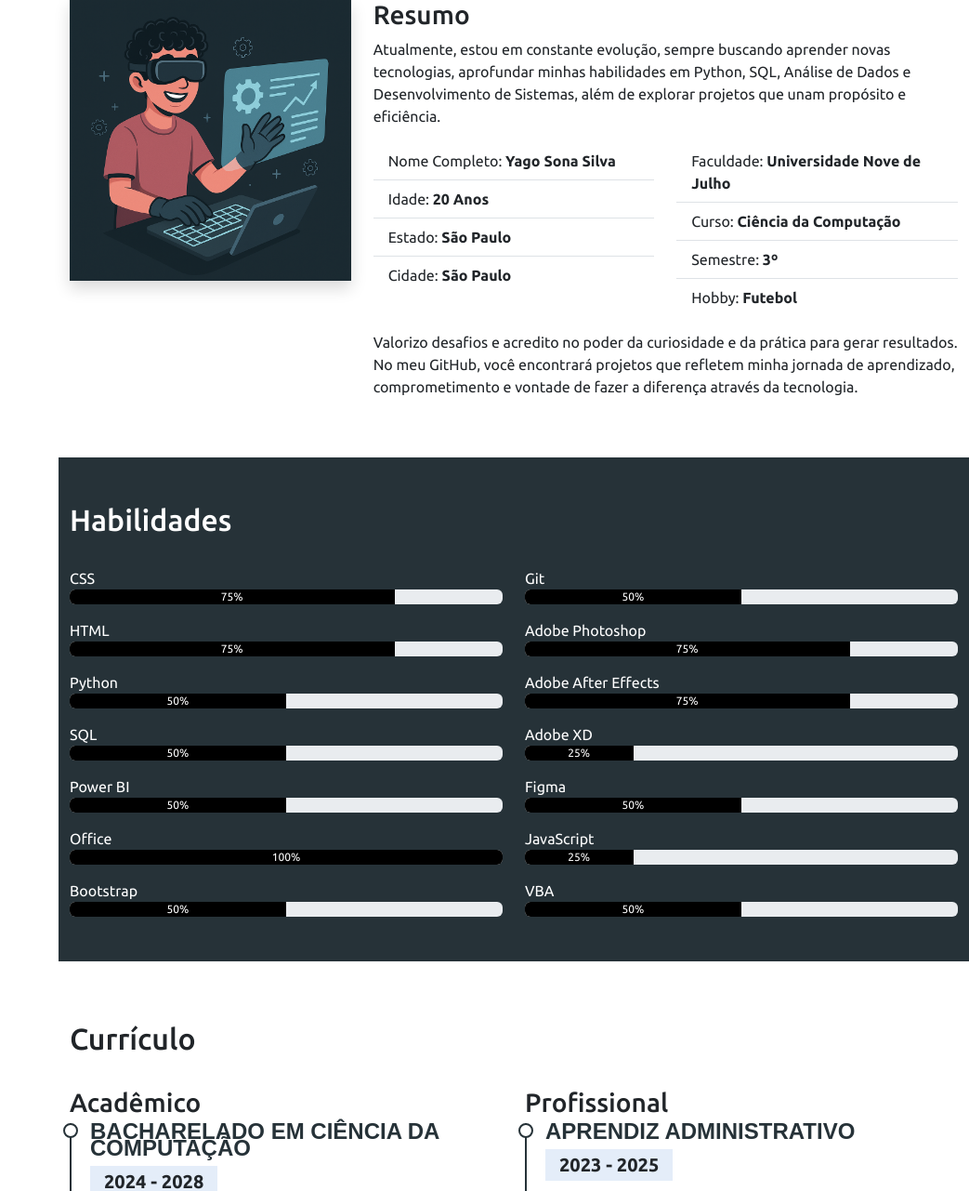
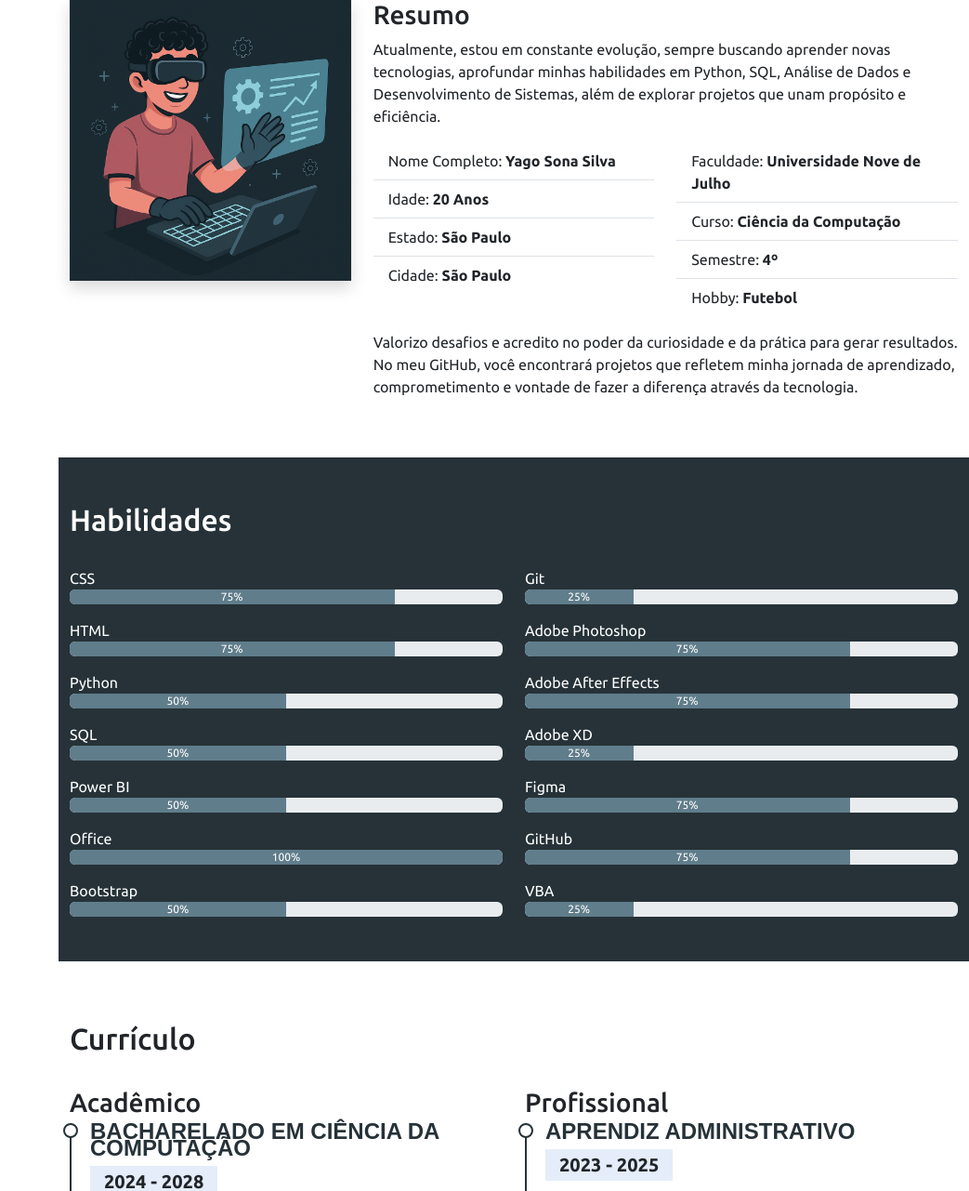
Before and after one commit to yagos17/portfolio-website, a Flask app: page / in a window 1280 px wide. Shown: the part 999-2280 px from the top of the page at 93% size, without its empty margins (237-1280 px from the left). Run offline with Flask 3, Linux system fonts and the light colour scheme; some libraries are stand-ins or nearby versions.

Commit message:
Update style.css index.html

```diff
--- a/static/style.css
+++ b/static/style.css
@@ -344,6 +344,11 @@
     margin-bottom: -35px;
 }
 
+.bg-blue-gray {
+    background-color: #607d8b;
+    color: white;
+}
+
 /* Animação */
 
 [data-anime] {
--- a/templates/index.html
+++ b/templates/index.html
@@ -105,7 +105,7 @@
                             <ul class="list-group list-group-flush">
                                 <li class="list-group-item">Faculdade: <strong>Universidade Nove de Julho</strong></li>
                                 <li class="list-group-item">Curso: <strong>Ciência da Computação</strong></li>
-                                <li class="list-group-item">Semestre: <strong>3º</strong></li>
+                                <li class="list-group-item">Semestre: <strong>4º</strong></li>
                                 <li class="list-group-item">Hobby: <strong>Futebol</strong></li>
                             </ul>
                         </div>
@@ -130,61 +130,61 @@
                     <div class="col-md-6">
                         <p class="mt-3 mb-0">CSS</p>
                         <div class="progress" role="progressbar" aria-label="Example with label" aria-valuenow="25" aria-valuemin="0" aria-valuemax="100">
-                            <div class="progress-bar bg-black" data-anime="left" style="width: 75%">75%</div>
+                            <div class="progress-bar bg-blue-gray" data-anime="left" style="width: 75%">75%</div>
                         </div>
                         <p class="mt-3 mb-0">HTML</p>
                         <div class="progress" role="progressbar" aria-label="Example with label" aria-valuenow="25" aria-valuemin="0" aria-valuemax="100">
-                            <div class="progress-bar bg-black" data-anime="left" style="width: 75%">75%</div>
+                            <div class="progress-bar bg-blue-gray" data-anime="left" style="width: 75%">75%</div>
                         </div>
                         <p class="mt-3 mb-0">Python</p>
                         <div class="progress" role="progressbar" aria-label="Example with label" aria-valuenow="25" aria-valuemin="0" aria-valuemax="100">
-                            <div class="progress-bar bg-black" data-anime="left" style="width: 50%">50%</div>
+                            <div class="progress-bar bg-blue-gray" data-anime="left" style="width: 50%">50%</div>
                         </div>
                         <p class="mt-3 mb-0">SQL</p>
                         <div class="progress" role="progressbar" aria-label="Example with label" aria-valuenow="25" aria-valuemin="0" aria-valuemax="100">
-                            <div class="progress-bar bg-black" data-anime="left" style="width: 50%">50%</div>
+                            <div class="progress-bar bg-blue-gray" data-anime="left" style="width: 50%">50%</div>
                         </div>
                         <p class="mt-3 mb-0">Power BI</p>
                         <div class="progress" role="progressbar" aria-label="Example with label" aria-valuenow="25" aria-valuemin="0" aria-valuemax="100">
-                            <div class="progress-bar bg-black" data-anime="left" style="width: 50%">50%</div>
+                            <div class="progress-bar bg-blue-gray" data-anime="left" style="width: 50%">50%</div>
                         </div>
                         <p class="mt-3 mb-0">Office</p>
                         <div class="progress" role="progressbar" aria-label="Example with label" aria-valuenow="25" aria-valuemin="0" aria-valuemax="100">
-                            <div class="progress-bar bg-black" data-anime="left" style="width: 100%">100%</div>
+                            <div class="progress-bar bg-blue-gray" data-anime="left" style="width: 100%">100%</div>
                         </div>
                         <p class="mt-3 mb-0">Bootstrap</p>
                         <div class="progress" role="progressbar" aria-label="Example with label" aria-valuenow="25" aria-valuemin="0" aria-valuemax="100">
-                            <div class="progress-bar bg-black" data-anime="left" style="width: 50%">50%</div>
+                            <div class="progress-bar bg-blue-gray" data-anime="left" style="width: 50%">50%</div>
                         </div>
                     </div>
                     <div class="col-md-6">
                         <p class="mt-3 mb-0">Git</p>
                         <div class="progress" role="progressbar" aria-label="Example with label" aria-valuenow="25" aria-valuemin="0" aria-valuemax="100">
-                            <div class="progress-bar bg-black" data-anime="left" style="width: 50%">50%</div>
+                            <div class="progress-bar bg-blue-gray" data-anime="left" style="width: 25%">25%</div>
                         </div>
                         <p class="mt-3 mb-0">Adobe Photoshop</p>
                         <div class="progress" role="progressbar" aria-label="Example with label" aria-valuenow="25" aria-valuemin="0" aria-valuemax="100">
-                            <div class="progress-bar bg-black" data-anime="left" style="width: 75%">75%</div>
+                            <div class="progress-bar bg-blue-gray" data-anime="left" style="width: 75%">75%</div>
                         </div>
                         <p class="mt-3 mb-0">Adobe After Effects</p>
                         <div class="progress" role="progressbar" aria-label="Example with label" aria-valuenow="25" aria-valuemin="0" aria-valuemax="100">
-                            <div class="progress-bar bg-black" data-anime="left" style="width: 75%">75%</div>
+                            <div class="progress-bar bg-blue-gray" data-anime="left" style="width: 75%">75%</div>
                         </div>
                         <p class="mt-3 mb-0">Adobe XD</p>
                         <div class="progress" role="progressbar" aria-label="Example with label" aria-valuenow="25" aria-valuemin="0" aria-valuemax="100">
-                            <div class="progress-bar bg-black" data-anime="left" style="width: 25%">25%</div>
+                            <div class="progress-bar bg-blue-gray" data-anime="left" style="width: 25%">25%</div>
                         </div>
                         <p class="mt-3 mb-0">Figma</p>
                         <div class="progress" role="progressbar" aria-label="Example with label" aria-valuenow="25" aria-valuemin="0" aria-valuemax="100">
-                            <div class="progress-bar bg-black" data-anime="left" style="width: 50%">50%</div>
+                            <div class="progress-bar bg-blue-gray" data-anime="left" style="width: 75%">75%</div>
                         </div>
-                        <p class="mt-3 mb-0">JavaScript</p>
+                        <p class="mt-3 mb-0">GitHub</p>
                         <div class="progress" role="progressbar" aria-label="Example with label" aria-valuenow="25" aria-valuemin="0" aria-valuemax="100">
-                            <div class="progress-bar bg-black" data-anime="left" style="width: 25%">25%</div>
+                            <div class="progress-bar bg-blue-gray" data-anime="left" style="width: 75%">75%</div>
                         </div>
                         <p class="mt-3 mb-0">VBA</p>
                         <div class="progress" role="progressbar" aria-label="Example with label" aria-valuenow="25" aria-valuemin="0" aria-valuemax="100">
-                            <div class="progress-bar bg-black" data-anime="left" style="width: 50%">50%</div>
+                            <div class="progress-bar bg-blue-gray" data-anime="left" style="width: 25%">25%</div>
                         </div>
                     </div>
                 </div>
@@ -246,14 +246,14 @@
                             <div class="row row-cols-1 row-cols-md-3 g-4">
                                 <div class="col">
                                     <div class="card">
-                                    <img src="../static/img/Unknown.png" class="card-img-top" alt="...">
+                                    <img src="../static/img/Calculator.png" class="card-img-top" alt="...">
                                     <div class="card-body">
-                                        <h5 class="card-title">Em desenvolvimento</h5>
-                                        <p class="card-text">Estou trabalhando ativamente para entregar um projeto completo e estável.
-                                            Agradeço pela compreensão e pelo interesse no projeto.</p>
+                                        <h5 class="card-title">Calculadora com CustomTkinter</h5>
+                                        <p class="card-text">Calculadora simples desenvolvida com Python utilizando a biblioteca
+                                            CustomTkinter para uma interface gráfica moderna e responsiva.</p>
                                         <div class="d-flex justify-content-center">
-                                            <a href="#" target="_blank" class="btn btn-outline-dark me-3"><i class="bi bi-github"></i></a>
-                                            <a href="#" target="_blank" class="btn btn-outline-primary"><i class="bi bi-link-45deg"></i></a>
+                                            <a href="https://github.com/yagos17/python-calculadora-customtkinter" target="_blank" class="btn btn-outline-dark me-3"><i class="bi bi-github"></i></a>
+                                            <a href="https://raw.githubusercontent.com/yagos17/python-calculadora-customtkinter/main/main.py" download target="_blank" class="btn btn-outline-primary"><i class="bi bi-link-45deg"></i></a>
                                         </div>
                                     </div>
                                     </div>
```
Also changed, not shown: static/img/Calculator.png (added).
